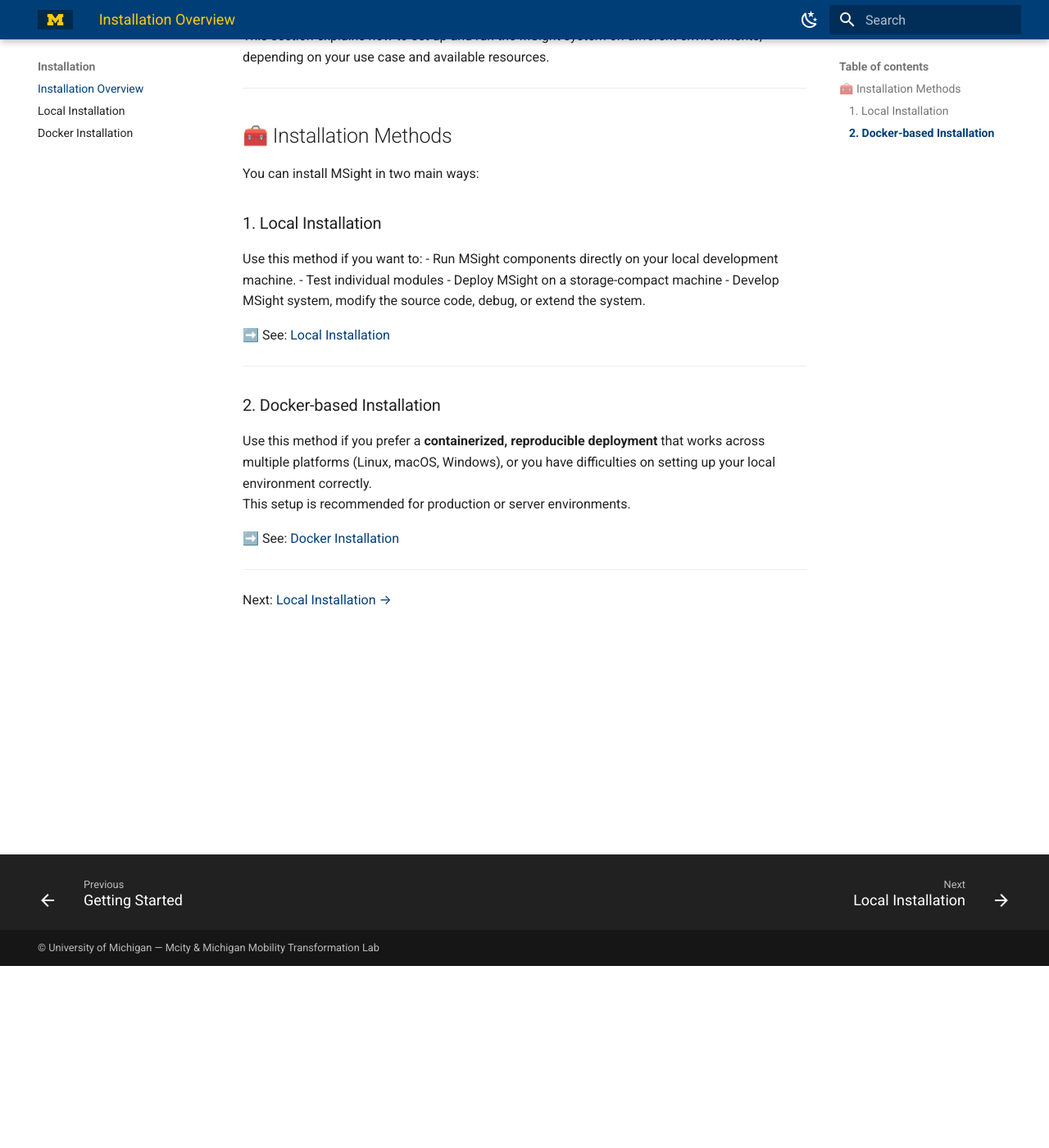
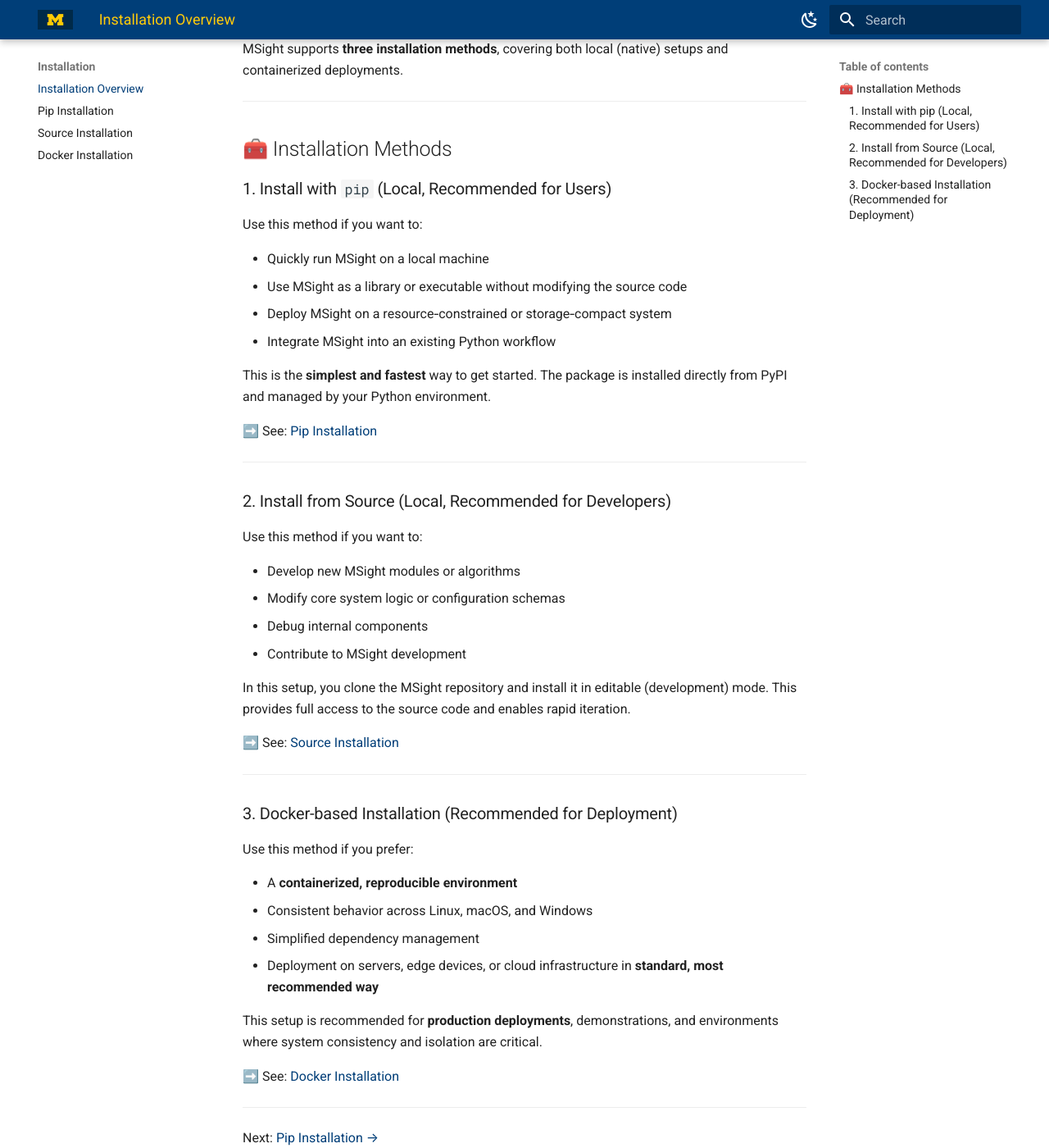
Before and after one commit to beedrill/msight_user_docs, an MkDocs documentation site: the page built from docs/installation/index.md, in a window 1280 px wide and 1400 px high, scrolled down 222 px. Shown: the whole window at 82% size. Built offline with MkDocs 1.6.1 and Material for MkDocs 9.7.7, drawn with Linux system fonts in a browser that asks for light colours.

Commit message:
add source installation

```diff
--- a/docs/installation/index.md
+++ b/docs/installation/index.md
@@ -1,33 +1,56 @@
 # Installation Overview
 
 Welcome to the **MSight installation guide**.
-This section explains how to set up and run the MSight system on different environments, depending on your use case and available resources.
+
+MSight supports **three installation methods**, covering both local (native) setups and containerized deployments.
 
 ---
 
 ## 🧰 Installation Methods
 
-You can install MSight in two main ways:
-
-### 1. Local Installation
+### 1. Install with `pip` (Local, Recommended for Users)
 
 Use this method if you want to:
-- Run MSight components directly on your local development machine.
-- Test individual modules
-- Deploy MSight on a storage-compact machine
-- Develop MSight system, modify the source code, debug, or extend the system.
 
-➡️ See: [Local Installation](local.md)
+* Quickly run MSight on a local machine
+* Use MSight as a library or executable without modifying the source code
+* Deploy MSight on a resource‑constrained or storage‑compact system
+* Integrate MSight into an existing Python workflow
+
+This is the **simplest and fastest** way to get started. The package is installed directly from PyPI and managed by your Python environment.
+
+➡️ See: [Pip Installation](pip.md)
 
 ---
 
-### 2. Docker-based Installation
+### 2. Install from Source (Local, Recommended for Developers)
 
-Use this method if you prefer a **containerized, reproducible deployment** that works across multiple platforms (Linux, macOS, Windows), or you have difficulties on setting up your local environment correctly.
-This setup is recommended for production or server environments.
+Use this method if you want to:
+
+* Develop new MSight modules or algorithms
+* Modify core system logic or configuration schemas
+* Debug internal components
+* Contribute to MSight development
+
+In this setup, you clone the MSight repository and install it in editable (development) mode. This provides full access to the source code and enables rapid iteration.
+
+➡️ See: [Source Installation](source.md)
+
+---
+
+### 3. Docker-based Installation (Recommended for Deployment)
+
+Use this method if you prefer:
+
+* A **containerized, reproducible environment**
+* Consistent behavior across Linux, macOS, and Windows
+* Simplified dependency management
+* Deployment on servers, edge devices, or cloud infrastructure in **standard, most recommended way**
+
+This setup is recommended for **production deployments**, demonstrations, and environments where system consistency and isolation are critical.
 
 ➡️ See: [Docker Installation](docker.md)
 
 ---
 
-Next: [Local Installation →](local.md)
+Next: [Pip Installation →](pip.md)
--- a/mkdocs.yml
+++ b/mkdocs.yml
@@ -40,7 +40,8 @@ nav:
   - Getting Started: getting-started/quickstart.md
   - Installation:
     - Installation Overview: installation/index.md
-    - Local Installation: installation/local.md
+    - Pip Installation: installation/pip.md
+    - Source Installation: installation/source.md
     - Docker Installation: installation/docker.md
   - System Architecture:
     - Architecture Overview: architecture/index.md
```
Also changed, not shown: docs/getting-started/quickstart.md (+2 -2 lines), docs/installation/local.md (deleted, +0 -30 lines), docs/installation/pip.md (added, +1 -0 lines), docs/installation/source.md (added, +116 -0 lines).
